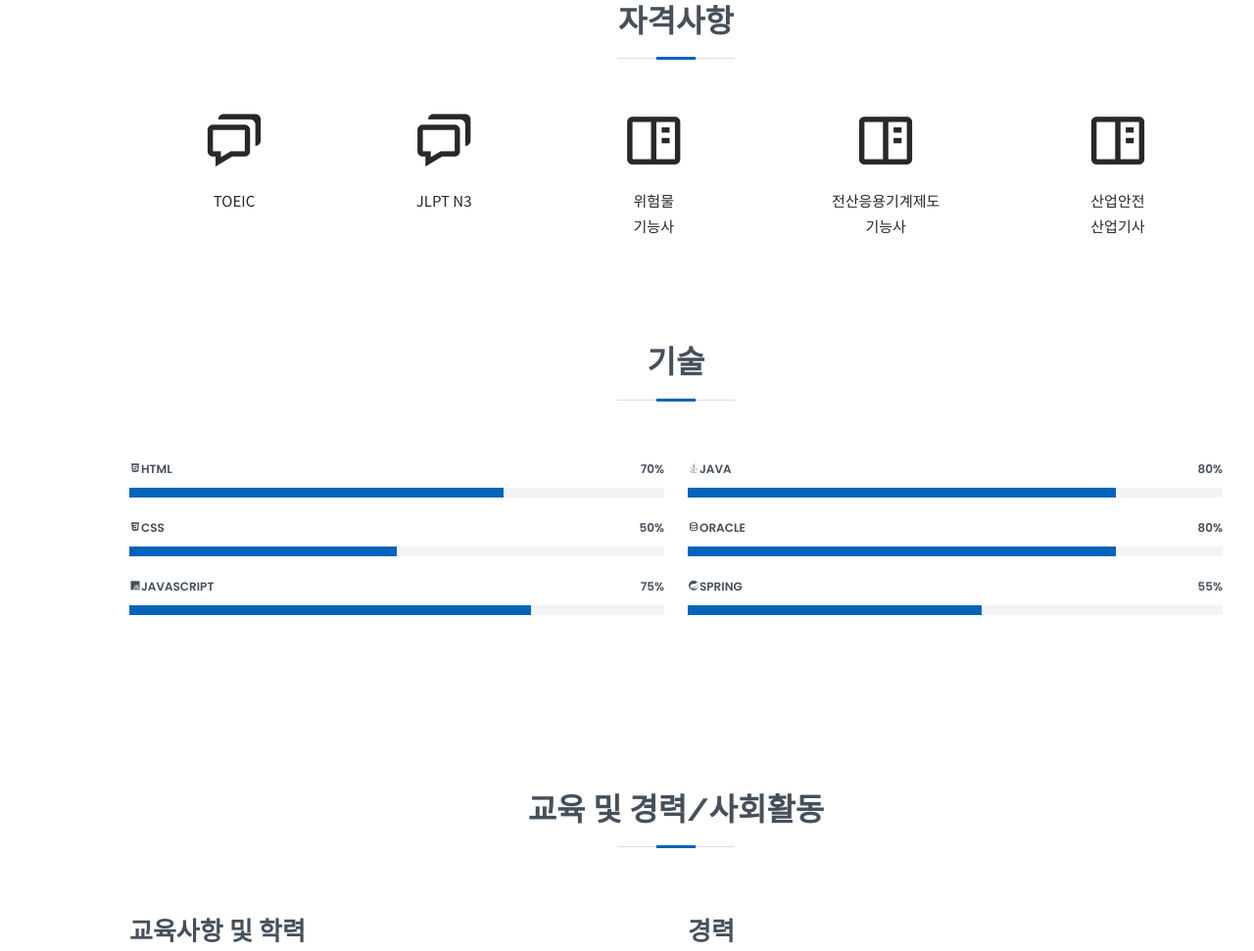
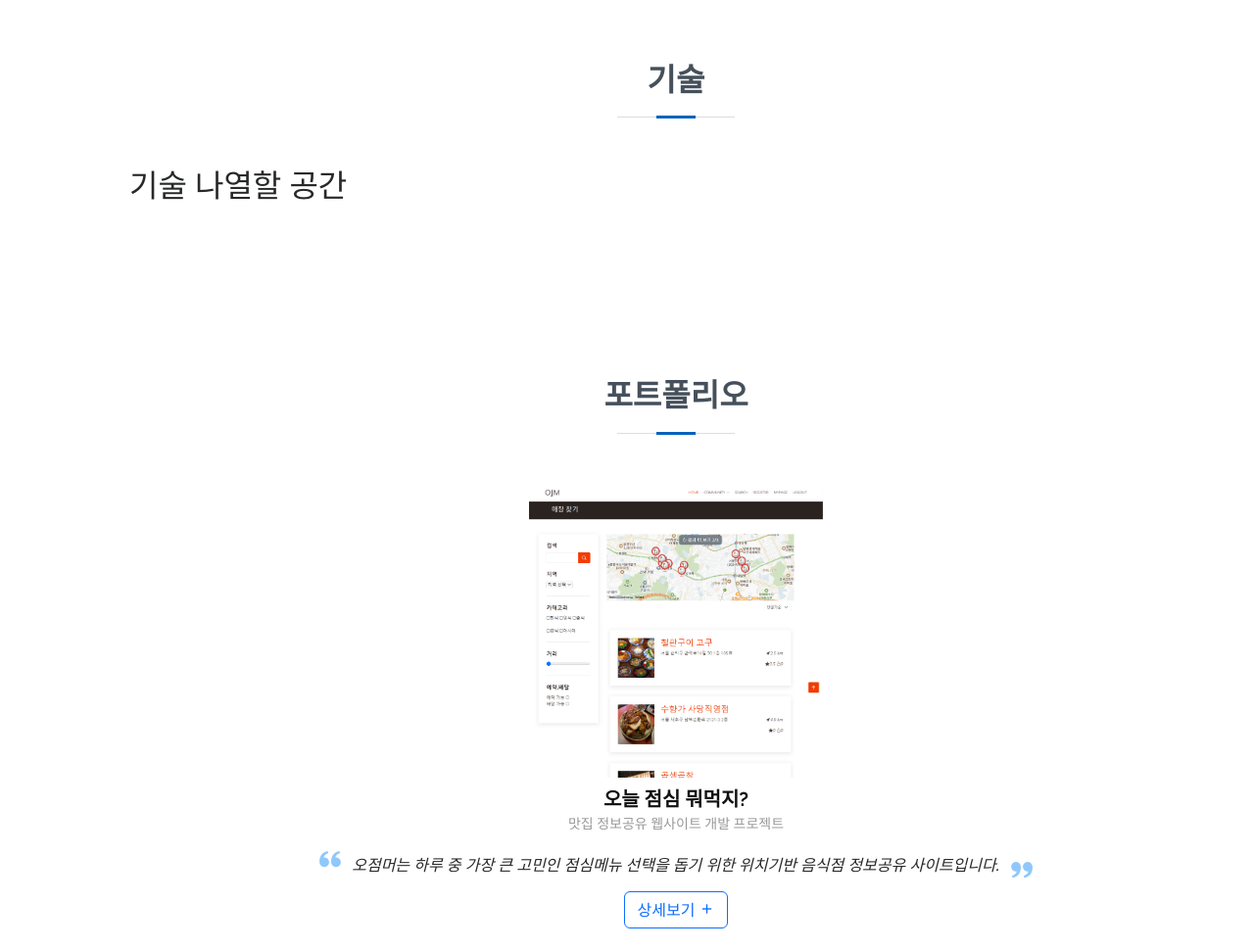
Before and after one commit to jyoubnnggg13/jyoubnnggg13.github.io, a plain HTML site: page index.html in a window 1280 px wide. Shown: the part 1329-2300 px from the top of the page at 98% size. Drawn offline with nearby package versions, Linux system fonts and the light colour scheme.

Commit message:
서순 수정 및 내용 수정

```diff
--- a/index.html
+++ b/index.html
@@ -51,9 +51,9 @@
       <ul>
         <li><a href="#hero" class="nav-link scrollto active"><i class="bx bx-home"></i> <span>홈</span></a></li>
         <li><a href="#about" class="nav-link scrollto"><i class="bx bx-user"></i> <span>소개</span></a></li>
+        <li><a href="#testimonials" class="nav-link scrollto"><i class="bx bx-book-content"></i> <span>포트폴리오</span></a></li>
+        <li><a href="#resume" class="nav-link scrollto"><i class='bx bxs-briefcase' ></i> <span>경력 및 교육</span></a></li>
         <li><a href="#services" class="nav-link scrollto"><i class='bx bx-spreadsheet'></i> <span>자격사항</span></a></li>
-        <li><a href="#resume" class="nav-link scrollto"><i class='bx bxs-briefcase' ></i> <span>경력 및 교육</span></a></li>
-        <li><a href="#testimonials" class="nav-link scrollto"><i class="bx bx-book-content"></i> <span>포트폴리오</span></a></li>
       </ul>
     </nav><!-- .nav-menu -->
 
@@ -73,7 +73,6 @@
   </section><!-- End Hero -->
 
   <main id="main">
-
     <!-- ======= About Section ======= -->
     <section id="about" class="about mb-5">
       <div class="container" data-aos="fade-up">
@@ -118,37 +117,7 @@
     </section><!-- End About Section -->
 
 
-	<div class="container  mb-5" style="text-align: center;" id="services">
-		<div class="section-title">
-          <h2>자격사항</h2>
-        </div>
 
-		<div class="col-lg-12 d-flex justify-content-around">
-			<div class="certBox" style="display: inline-block; text-align: center; margin: 0px 20px;">
-				<p><i class='bx bx-chat' style="font-size: 65px;"></i></p>
-				<p style="font-family: 'Noto Sans KR', sans-serif; font-size: 15px; margin-bottom: 3px;">TOEIC</p>
-			</div>
-			<div class="certBox" style="display: inline-block; text-align: center; margin: 0px 20px;">
-				<p><i class='bx bx-chat' style="font-size: 65px;"></i></p>
-				<p style="font-family: 'Noto Sans KR', sans-serif; font-size: 15px; margin-bottom: 3px;">JLPT N3</p>
-			</div>
-			<div class="certBox" style="display: inline-block; text-align: center; margin: 0px 20px;">
-				<p><i class='bx bx-book-content' style="font-size: 65px;"></i></p>
-				<p style="font-family: 'Noto Sans KR', sans-serif; font-size: 15px; margin-bottom: 3px;">위험물</p>
-				<span style="font-family: 'Noto Sans KR', sans-serif; font-size: 15px;">기능사</span>
-			</div>
-			<div class="certBox" style="display: inline-block; text-align: center; margin: 0px 20px;">
-				<p><i class='bx bx-book-content' style="font-size: 65px;"></i></p>
-				<p style="font-family: 'Noto Sans KR', sans-serif; font-size: 15px; margin-bottom: 3px;">전산응용기계제도</p>
-				<span style="font-family: 'Noto Sans KR', sans-serif; font-size: 15px;">기능사</span>
-			</div>
-			<div class="certBox" style="display: inline-block; text-align: center; margin: 0px 20px;">
-				<p><i class='bx bx-book-content' style="font-size: 65px;"></i></p>
-				<p style="font-family: 'Noto Sans KR', sans-serif; font-size: 15px; margin-bottom: 3px;">산업안전</p>
-				<span style="font-family: 'Noto Sans KR', sans-serif; font-size: 15px;">산업기사</span>
-			</div>
-		</div>
-	</div>
 
     <!-- ======= Skills Section ======= -->
     <section id="skills" class="skills section-bg mb-5">
@@ -159,61 +128,50 @@
         </div>
 
         <div class="row skills-content">
-
-          <div class="col-lg-6">
-
-            <div class="progress">
-              <span class="skill"><i class='bx bxl-html5'></i>HTML <i class="val">70%</i></span>
-              <div class="progress-bar-wrap">
-                <div class="progress-bar" role="progressbar" aria-valuenow="70" aria-valuemin="0" aria-valuemax="100"></div>
-              </div>
-            </div>
-
-            <div class="progress">
-              <span class="skill"><i class='bx bxl-css3' ></i>CSS <i class="val">50%</i></span>
-              <div class="progress-bar-wrap">
-                <div class="progress-bar" role="progressbar" aria-valuenow="50" aria-valuemin="0" aria-valuemax="100"></div>
-              </div>
-            </div>
-
-            <div class="progress">
-              <span class="skill"><i class='bx bxl-javascript' ></i>JavaScript <i class="val">75%</i></span>
-              <div class="progress-bar-wrap">
-                <div class="progress-bar" role="progressbar" aria-valuenow="75" aria-valuemin="0" aria-valuemax="100"></div>
-              </div>
-            </div>
-
-          </div>
-
-          <div class="col-lg-6">
-
-            <div class="progress">
-              <span class="skill"><i class='bx bxl-java' ></i>JAVA <i class="val">80%</i></span>
-              <div class="progress-bar-wrap">
-                <div class="progress-bar" role="progressbar" aria-valuenow="80" aria-valuemin="0" aria-valuemax="100"></div>
-              </div>
-            </div>
-
-            <div class="progress">
-              <span class="skill"><i class='bx bx-data' ></i>Oracle <i class="val">80%</i></span>
-              <div class="progress-bar-wrap">
-                <div class="progress-bar" role="progressbar" aria-valuenow="80" aria-valuemin="0" aria-valuemax="100"></div>
-              </div>
-            </div>
-
-            <div class="progress">
-              <span class="skill"><i class='bx bxl-spring-boot' ></i>Spring <i class="val">55%</i></span>
-              <div class="progress-bar-wrap">
-                <div class="progress-bar" role="progressbar" aria-valuenow="55" aria-valuemin="0" aria-valuemax="100"></div>
-              </div>
-            </div>
-
-          </div>
+			<h2>기술 나열할 공간</h2>
 
         </div>
 
       </div>
     </section><!-- End Skills Section -->
+
+	 <!-- ======= Testimonials Section ======= -->
+    <section id="testimonials" class="testimonials section-bg">
+      <div class="container" data-aos="fade-up">
+
+        <div class="section-title">
+          <h2>포트폴리오</h2>
+        </div>
+
+        <div class="testimonials-slider swiper" data-aos="fade-up" data-aos-delay="100">
+          <div class="swiper-wrapper">
+
+            <div class="swiper-slide">
+              <div class="testimonial-item">
+              	<div style="width: 500px; height: 300px; display: inline-block;">
+	                <img src="assets/img/ojmThumbnail.png" alt="" style="width: inherit; height: inherit; object-fit: contain;">
+              	</div>
+                <h3>오늘 점심 뭐먹지?</h3>
+                <h4>맛집 정보공유 웹사이트 개발 프로젝트</h4>
+                <p>
+                  <i class="bx bxs-quote-alt-left quote-icon-left"></i>
+                  오점머는 하루 중 가장 큰 고민인 점심메뉴 선택을
+                  돕기 위한 위치기반 음식점 정보공유 사이트입니다.
+                  <i class="bx bxs-quote-alt-right quote-icon-right"></i>
+                </p>
+                <div class="portfolio-links">
+                	<!-- 포트폴리오 이미지 ㄱㄱ -->
+                  <button class="btn btn-outline-primary detailBtn">상세보기 <i class="bx bx-plus"></i></button>
+                </div>
+              </div>
+            </div><!-- End testimonial item -->
+
+          </div>
+          <div class="swiper-pagination"></div>
+        </div>
+
+      </div>
+    </section><!-- End Testimonials Section -->
 
     <!-- ======= Resume Section ======= -->
     <section id="resume" class="resume">
@@ -280,48 +238,6 @@
       </div>
     </section><!-- End Resume Section -->
 
-
-
-
-
-    <!-- ======= Testimonials Section ======= -->
-    <section id="testimonials" class="testimonials section-bg">
-      <div class="container" data-aos="fade-up">
-
-        <div class="section-title">
-          <h2>포트폴리오</h2>
-        </div>
-
-        <div class="testimonials-slider swiper" data-aos="fade-up" data-aos-delay="100">
-          <div class="swiper-wrapper">
-
-            <div class="swiper-slide">
-              <div class="testimonial-item">
-              	<div style="width: 500px; height: 300px; display: inline-block;">
-	                <img src="assets/img/ojmThumbnail.png" alt="" style="width: inherit; height: inherit; object-fit: contain;">
-              	</div>
-                <h3>오늘 점심 뭐먹지?</h3>
-                <h4>맛집 정보공유 웹사이트 개발 프로젝트</h4>
-                <p>
-                  <i class="bx bxs-quote-alt-left quote-icon-left"></i>
-                  오점머는 하루 중 가장 큰 고민인 점심메뉴 선택을
-                  돕기 위한 위치기반 음식점 정보공유 사이트입니다.
-                  <i class="bx bxs-quote-alt-right quote-icon-right"></i>
-                </p>
-                <div class="portfolio-links">
-                	<!-- 포트폴리오 이미지 ㄱㄱ -->
-                  <button class="btn btn-outline-primary detailBtn">상세보기 <i class="bx bx-plus"></i></button>
-                </div>
-              </div>
-            </div><!-- End testimonial item -->
-
-          </div>
-          <div class="swiper-pagination"></div>
-        </div>
-
-      </div>
-    </section><!-- End Testimonials Section -->
-
 	<!-- 1번 포트폴리오  -->
 	<a style="display: none;" href="assets/img/ojm/ojm (1).jpg" data-gallery="portfolioGallery" class="portfolio-lightbox" ></a>
     <a style="display: none;" href="assets/img/ojm/ojm (2).JPG" data-gallery="portfolioGallery" class="portfolio-lightbox" ></a>
@@ -338,7 +254,37 @@
     <a style="display: none;" href="assets/img/ojm/ojm (13).JPG" data-gallery="portfolioGallery" class="portfolio-lightbox" ></a>
     <a style="display: none;" href="assets/img/ojm/ojm (14).JPG" data-gallery="portfolioGallery" class="portfolio-lightbox" ></a>
 
+	<div class="container  mb-5" style="text-align: center;" id="services">
+		<div class="section-title">
+          <h2>자격사항</h2>
+        </div>
 
+		<div class="col-lg-12 d-flex justify-content-around">
+			<div class="certBox" style="display: inline-block; text-align: center; margin: 0px 20px;">
+				<p><i class='bx bx-chat' style="font-size: 65px;"></i></p>
+				<p style="font-family: 'Noto Sans KR', sans-serif; font-size: 15px; margin-bottom: 3px;">TOEIC</p>
+			</div>
+			<div class="certBox" style="display: inline-block; text-align: center; margin: 0px 20px;">
+				<p><i class='bx bx-chat' style="font-size: 65px;"></i></p>
+				<p style="font-family: 'Noto Sans KR', sans-serif; font-size: 15px; margin-bottom: 3px;">JLPT N3</p>
+			</div>
+			<div class="certBox" style="display: inline-block; text-align: center; margin: 0px 20px;">
+				<p><i class='bx bx-book-content' style="font-size: 65px;"></i></p>
+				<p style="font-family: 'Noto Sans KR', sans-serif; font-size: 15px; margin-bottom: 3px;">위험물</p>
+				<span style="font-family: 'Noto Sans KR', sans-serif; font-size: 15px;">기능사</span>
+			</div>
+			<div class="certBox" style="display: inline-block; text-align: center; margin: 0px 20px;">
+				<p><i class='bx bx-book-content' style="font-size: 65px;"></i></p>
+				<p style="font-family: 'Noto Sans KR', sans-serif; font-size: 15px; margin-bottom: 3px;">전산응용기계제도</p>
+				<span style="font-family: 'Noto Sans KR', sans-serif; font-size: 15px;">기능사</span>
+			</div>
+			<div class="certBox" style="display: inline-block; text-align: center; margin: 0px 20px;">
+				<p><i class='bx bx-book-content' style="font-size: 65px;"></i></p>
+				<p style="font-family: 'Noto Sans KR', sans-serif; font-size: 15px; margin-bottom: 3px;">산업안전</p>
+				<span style="font-family: 'Noto Sans KR', sans-serif; font-size: 15px;">산업기사</span>
+			</div>
+		</div>
+	</div>
 
   </main><!-- End #main -->
 
```
